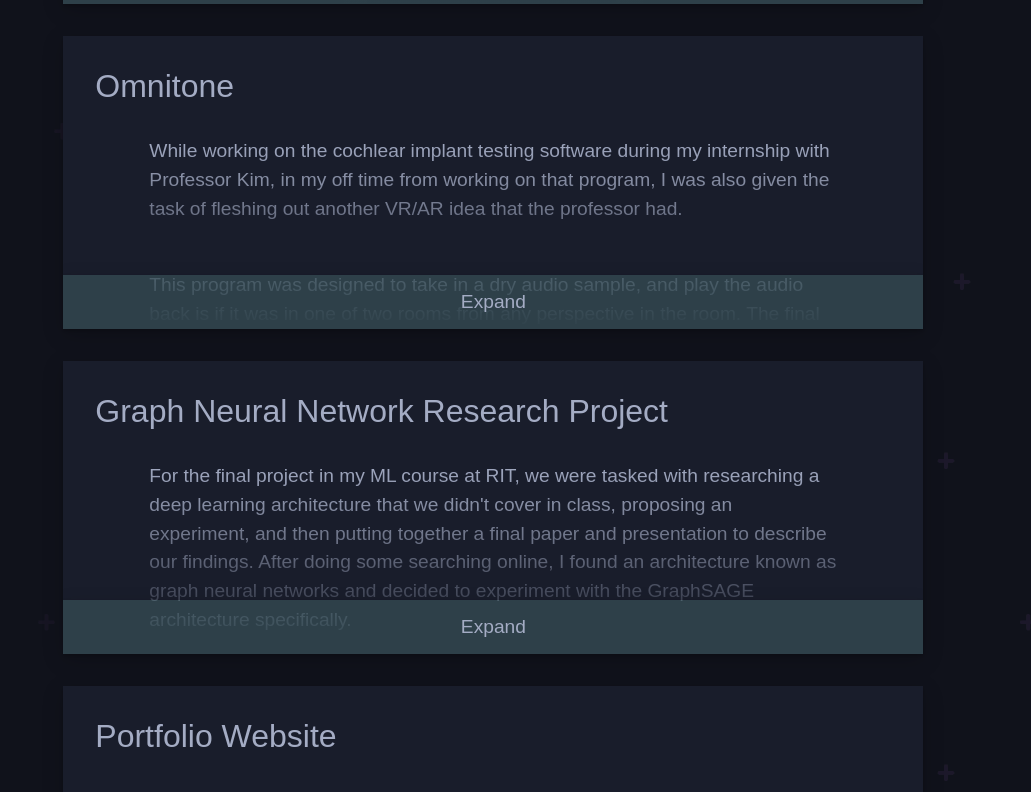
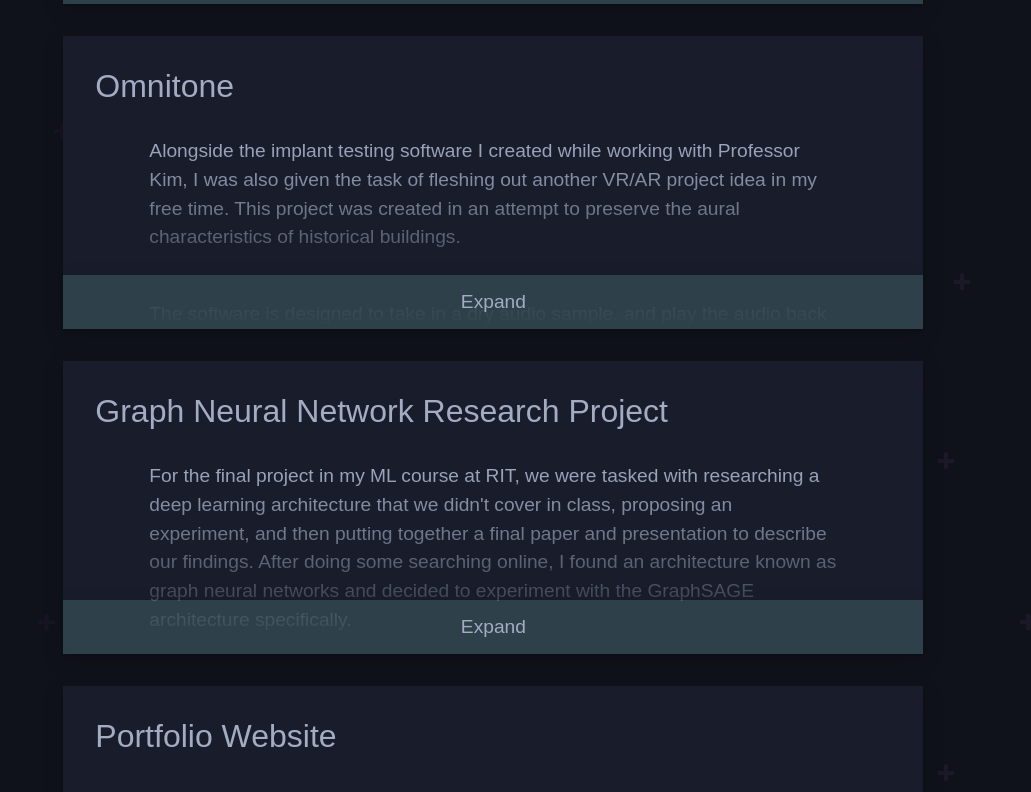
Before and after one commit to Bej9038/PortfolioWebsite, a React (Create React App) app: page /#/Projects in a window 1280 px wide. Shown: the part 1800-2592 px from the top of the page, without its empty margins (249-1280 px from the left). Built offline with nearby package versions, Linux system fonts and the light colour scheme.

Commit message:
Edited omnitone description

```diff
--- a/src/Components/ProjectDescriptions.js
+++ b/src/Components/ProjectDescriptions.js
@@ -110,19 +110,19 @@ const descriptions =
             "my own music production software. Now that I have more experience behind my belt, I can hopefully tackle more " +
             "interesting ideas that I have.",
 
-        omni1: "While working on the cochlear implant testing software during my internship " +
-            "with Professor Kim, in my off time from working on that program, I was also given " +
-            "the task of fleshing out another VR/AR idea that the professor had.",
-        omni2: "This program was designed to take in a dry audio sample, and play the audio back is if it was " +
-            "in one of two rooms from any perspective in the room. The final result ended up working surprisingly well." +
-            "The way it was done was by recording room impulses, which are essentially loud reverb tails, inside a room " +
-            "using an ambisonic microphone. Then I created a program that took those files as input, and combined " +
-            "them in such a way (the equation for this was given to me by the professor) such that they create a new 4 channel" +
-            "spatial audio format.",
-        omni3: "These ambisonic B format audio files were then converted to stereo by a library called Omnitone. " +
-            "In the final program, users can rotate their position in the room using the VR viewer. Users " +
-            "can also select different sound source and listener positions, and mic setups using the controls " +
-            "on the bottom.",
+        omni1: "Alongside the implant testing software I created while working with Professor Kim, I was also given " +
+            "the task of fleshing out another VR/AR project idea in my free time. This project was created " +
+            "in an attempt to preserve the aural characteristics of historical buildings.",
+        omni2: "The software is designed to take in a dry audio sample, and play the audio back is if it was " +
+            "inside a room from any position in the room. The final result ended up working surprisingly well! " +
+            "The way something like this is done is by recording room impulses, which are essentially isolated reverb " +
+            "tails, inside a room using an ambisonic 4 channel microphone. Then you convolve the " +
+            "source file with those impulse recordings, and combine the resulting 4 audio files in such a way such that they create " +
+            "B format ambisonic files.",
+        omni3: "These B format files can then be converted to stereo using a library called Omnitone. " +
+            "In the program, users can rotate their position in the room using the VR viewer. Users " +
+            "can also select different sound source and listening locations, and change which microphone is being used " +
+            "with the controls on the bottom.",
 
 
         portfolio1: "This Website! During quarantine I wanted to give React a try, so I started with a tutorial I found online and " +
```
